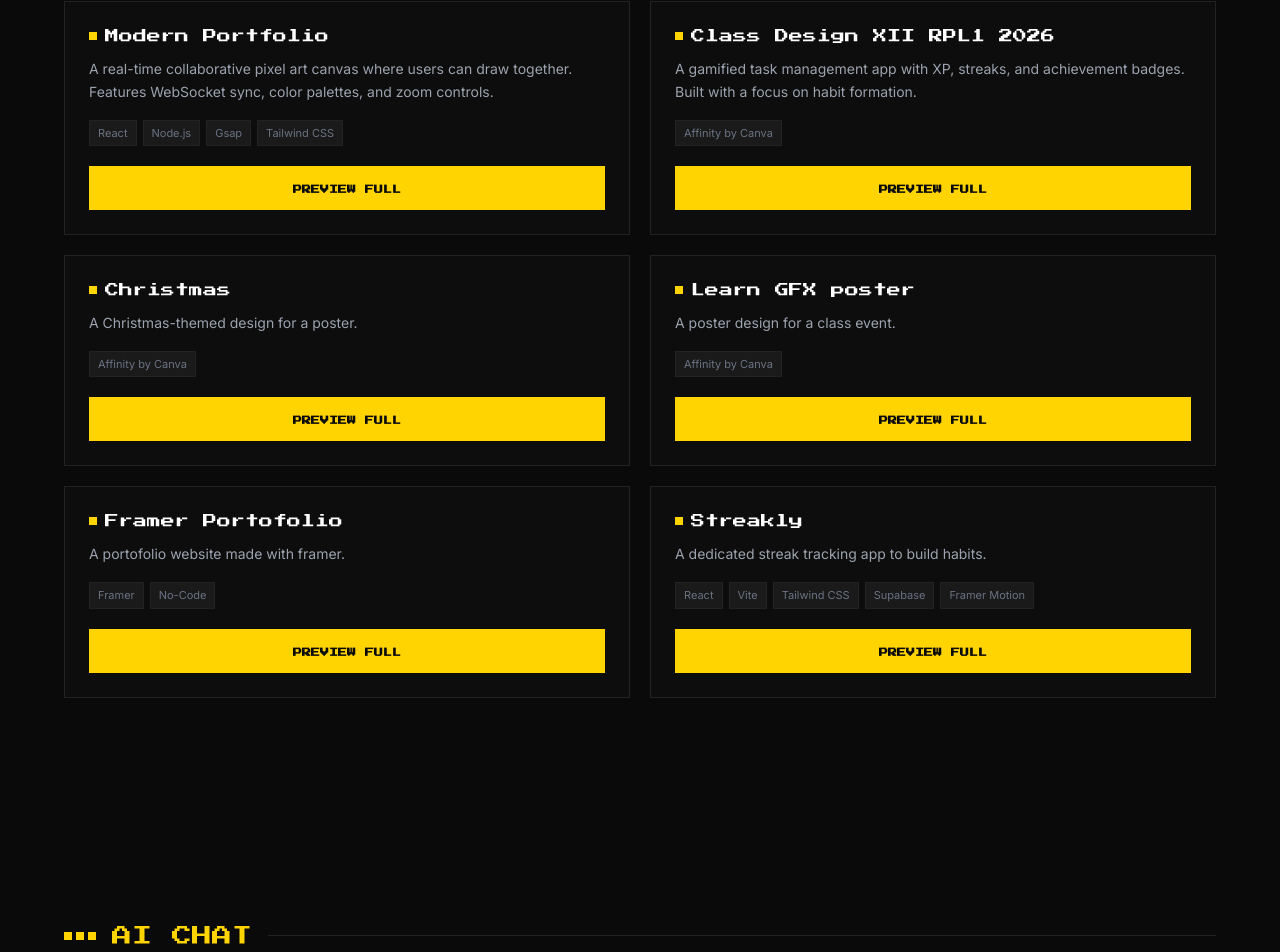
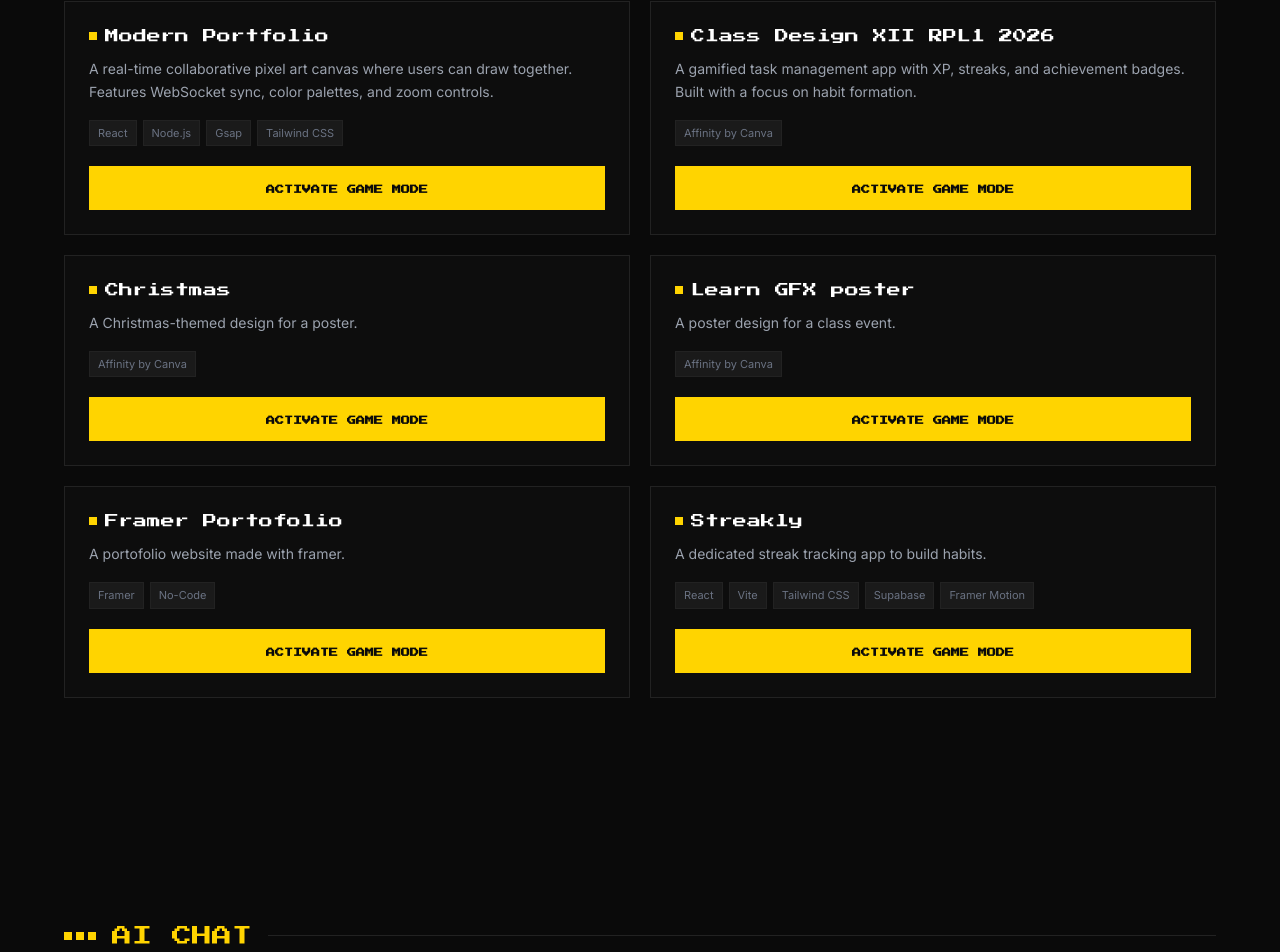
Before and after one commit to G2aluh/sigal-porto, a React (Vite) app: page / in a window 1280 px wide. Shown: the part 2435-3387 px from the top of the page. Built offline with nearby package versions, Linux system fonts and the light colour scheme; no server answers.

Commit message:
feat: change preview full text

```diff
--- a/src/sections/Projects.jsx
+++ b/src/sections/Projects.jsx
@@ -66,7 +66,7 @@ export default function Projects() {
                                     onClick={() => setSelectedProject(project)}
                                     className="flex-1 bg-yellow-400 text-dark-900 py-2.5 text-center font-bold hover:bg-yellow-500 transition-colors"
                                 >
-                                    <span className="font-pixel text-[9px]">PREVIEW FULL</span>
+                                    <span className="font-pixel text-[9px]">ACTIVATE GAME MODE</span>
                                 </button>
                             </div>
                         </div>
```
